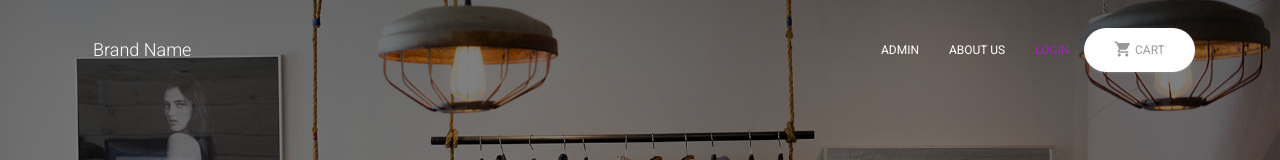
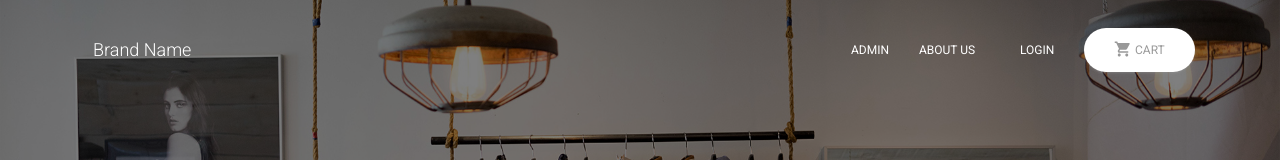
Before and after one commit to haoyang324/order-app, a React (Create React App) app: page / in a window 1280 px wide. Shown: the top 160 px of the page. Built offline with nearby package versions, Linux system fonts and the light colour scheme; no server answers.

Commit message:
Update link button

```diff
--- a/src/components/Header/HeaderLinks.jsx
+++ b/src/components/Header/HeaderLinks.jsx
@@ -120,11 +120,13 @@ export default function HeaderLinks(props) {
         </ListItem>
       ) : (
         <ListItem className={classes.listItem}>
-          <Link to="/login">
-            <Button className={classes.navLink} color="transparent">
-              Login
-            </Button>
-          </Link>
+          <Button
+            onClick={() => history.push("/login")}
+            className={classes.navButton}
+            color="transparent"
+          >
+            Login
+          </Button>
         </ListItem>
       )}
       <ListItem className={classes.listItem}>
```
